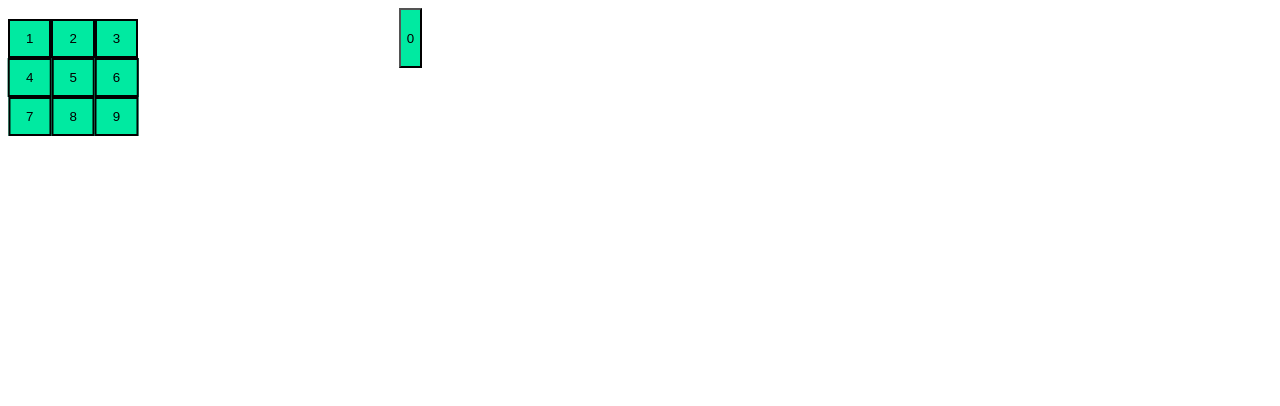
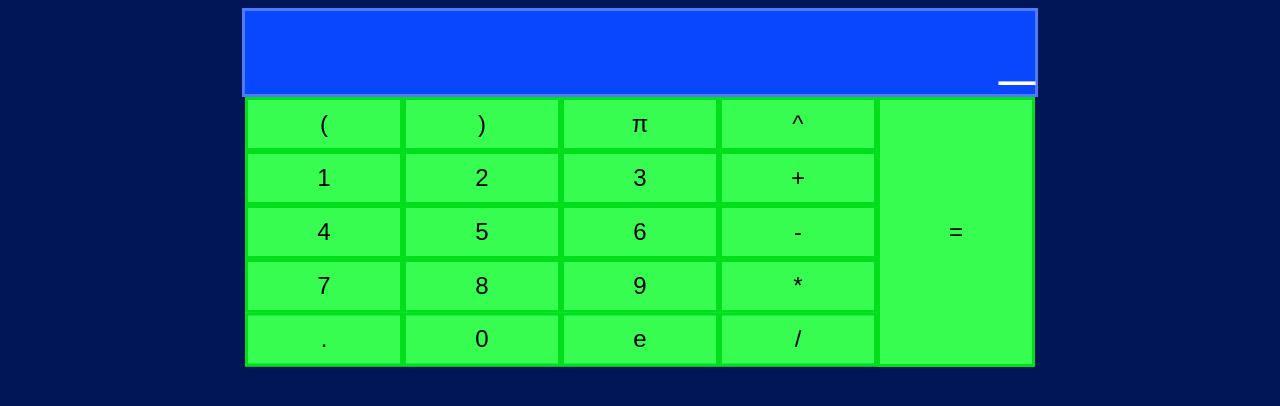
Before and after one commit to sjjefferis16/Calculator, a plain HTML site: page index.html in a window 1280 px wide. Drawn offline with Linux system fonts and the light colour scheme.

Commit message:
css complete

```diff
--- a/buttonStyle.css
+++ b/buttonStyle.css
@@ -1,21 +1,115 @@
-.numButton3{
-	background-color: #00eaa1;
-	border: 2px solid #000000;
+.displayStyle{
+	width : 62.5%;
+	height : 100%;
+	font-size: 72px;
+	border: medium solid #4E7AFD;
+	text-align: right;
+	margin: 0 auto;
+	color : white;
+	background-color: #0947FF;
+}
+
+.numButton4{
+	width: 12.5%;
+	height: 200%;
+	font-size: 24px;
+	background-color: #38FD51;
+	border: medium solid #01DE1B;
+	transform: translate(150%, 0%);
 	padding: 10px 16px;
 }
+.numButton3{
+	width: 12.5%;
+	height: 200%;
+	font-size: 24px;
+	background-color: #38FD51;
+	border: medium solid #01DE1B;
+	transform: translate(-250%, 100%);
+	padding: 10px 16px;
+}
+
 .numButton2{
-	background-color: #00eaa1;
-	border: 2px solid #000000;
-	transform: translate(-300%, 100%);
+	width: 12.5%;
+	height: 200%;
+	font-size: 24px;
+	background-color: #38FD51;
+	border: medium solid #01DE1B;
+	transform: translate(150%, 100%);
 	padding: 10px 16px;
 }
 .numButton1{
-	background-color: #00eaa1;
-	border: 2px solid #000000;
-	transform: translate(-600%, 200%);
+	width: 12.5%;
+	height: 200%;
+	font-size: 24px;
+	background-color: #38FD51;
+	border: medium solid #01DE1B;
+	transform: translate(-250%, 200%);
 	padding: 10px 16px;
 }
 
-Button{
+.numButtonO{
+	width: 12.5%;
+	height: 200%;
+	font-size: 24px;
+	background-color: #38FD51;
+	border: medium solid #01DE1B;
+	transform: translate(150%, -1%);
+	padding: 10px 16px;
+}
+.equalsButton{
+	width: 12.5%;
+	height: 270px;
+	font-size: 24px;
+	background-color: #38FD51;
+	border: medium solid #01DE1B;
+	transform: translate(150%, -40%);
+	padding: 10px 16px;
+}
 
+.numButton4:active{
+	background-color: #01DE1B;
+	color: white;
+	border: medium solid #FFFFFF;
+	padding: 10px 16px;
 }
+.numButton3:active{
+	background-color: #01DE1B;
+	color: white;
+	border: medium solid #FFFFFF;
+	padding: 10px 16px;
+}
+.numButton6:active{
+	background-color: #01DE1B;
+	color: white;
+	border: medium solid #FFFFFF;
+	padding: 10px 16px;
+}
+.numButton2:active{
+	background-color: #01DE1B;
+	color: white;
+	border: medium solid #FFFFFF;
+	padding: 10px 16px;
+}
+.numButton1:active{
+	background-color: #01DE1B;
+	color: white;
+	border: medium solid #FFFFFF;
+	padding: 10px 16px;
+}
+.numButtonO:active{
+	background-color: #01DE1B;
+	color: white;
+	border: medium solid#FFFFFF;
+	padding: 10px 16px;
+}
+.equalsButton:active{
+	background-color: #01DE1B;
+	color: white;
+	border: medium solid#FFFFFF;
+	padding: 10px 16px;
+}
+
+
+body{
+	background-color: #001657;
+}
--- a/buttons.js
+++ b/buttons.js
@@ -1,3 +1,28 @@
+var display = document.createElement("div");
+display.innerHTML = "_";
+display.className = "displayStyle";
+document.body.appendChild(display)
+
+var leftParen = document.createElement("Button");
+leftParen.innerHTML = "(";
+leftParen.className = "numButton4";
+document.body.appendChild(leftParen);
+
+var rightParen = document.createElement("Button");
+rightParen.innerHTML = ")";
+rightParen.className = "numButton4";
+document.body.appendChild(rightParen);
+
+var pi = document.createElement("Button");
+pi.innerHTML = "π";
+pi.className = "numButton4";
+document.body.appendChild(pi);
+
+var pow = document.createElement("Button");
+pow.innerHTML = "^";
+pow.className = "numButton4";
+document.body.appendChild(pow);
+
 var one = document.createElement("Button");
 one.innerHTML = "1";
 one.className = "numButton3";
@@ -12,6 +37,11 @@ var three = document.createElement("Button");
 three.innerHTML = "3";
 three.className = "numButton3";
 document.body.appendChild(three);
+
+var add = document.createElement("Button");
+add.innerHTML = "+";
+add.className = "numButton3";
+document.body.appendChild(add);
 
 var four = document.createElement("Button");
 four.innerHTML = "4";
@@ -28,6 +58,11 @@ six.innerHTML = "6";
 six.className = "numButton2";
 document.body.appendChild(six);
 
+var subtract = document.createElement("Button");
+subtract.innerHTML = "-";
+subtract.className = "numButton2";
+document.body.appendChild(subtract);
+
 var seven = document.createElement("Button");
 seven.innerHTML = "7";
 seven.className = "numButton1";
@@ -43,8 +78,32 @@ nine.innerHTML = "9";
 nine.className = " numButton1";
 document.body.appendChild(nine);
 
+var multiply = document.createElement("Button");
+multiply.innerHTML = "*";
+multiply.className = "numButton1";
+document.body.appendChild(multiply);
+
+var dot = document.createElement("Button");
+dot.innerHTML = ".";
+dot.className = "numButtonO";
+document.body.appendChild(dot);
+
 var zero = document.createElement("Button");
 zero.innerHTML = "0";
-zero.style.backgroundColor="#00eaa1";
-zero.style.height = "60px";
+zero.className = "numButtonO";
 document.body.appendChild(zero);
+
+var e = document.createElement("Button");
+e.innerHTML = "e";
+e.className = "numButtonO";
+document.body.appendChild(e);
+
+var divide = document.createElement("Button");
+divide.innerHTML = "/";
+divide.className = "numButtonO";
+document.body.appendChild(divide);
+
+var equals = document.createElement("Button");
+equals.innerHTML = "="
+equals.className = "equalsButton";
+document.body.appendChild(equals);
```
